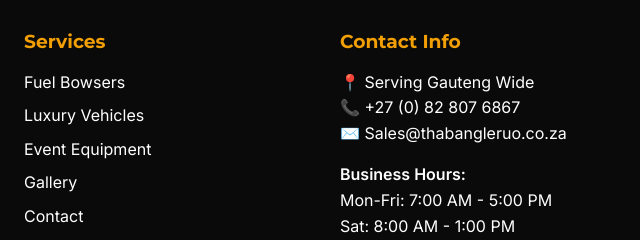
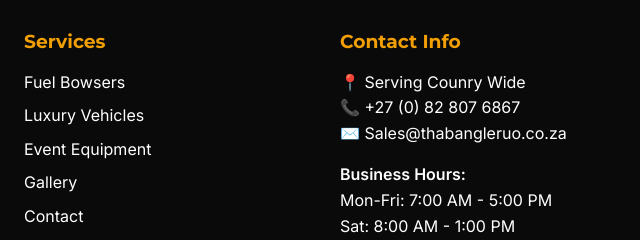
Before and after one commit to molatlhegiM/TL-Plant-Equipment-Hire, a plain HTML site: page tl-plant-equipment-website.html in a window 1280 px wide. Shown: the part 2910-3150 px from the top of the page, 640-1280 px from the left. Drawn offline with Linux system fonts and the light colour scheme.

Commit message:
update website

```diff
--- a/tl-plant-equipment-website.html
+++ b/tl-plant-equipment-website.html
@@ -1,3 +1,10 @@
+<!--
+  © 2025 Andries Molatlhegi (M-Sithole Digital Agency)
+  Licensed under the MIT License.
+  This code Licenced under the terms of the MIT license.
+  https://opensource.org/licenses/MIT
+-->
+
 <!DOCTYPE html>
 <html lang="en">
 <head>
@@ -1702,7 +1709,7 @@
             </div>
             <div class="footer-section">
                 <h3>Contact Info</h3>
-                <p>📍 Serving Gauteng Wide</p>
+                <p>📍 Serving Counry Wide</p>
                 <p>📞 +27 (0) 82 807 6867</p>
                 <p>✉️ Sales@thabangleruo.co.za</p>
                 <p style="margin-top: 1rem; font-weight: 600;">Business Hours:</p>
```
